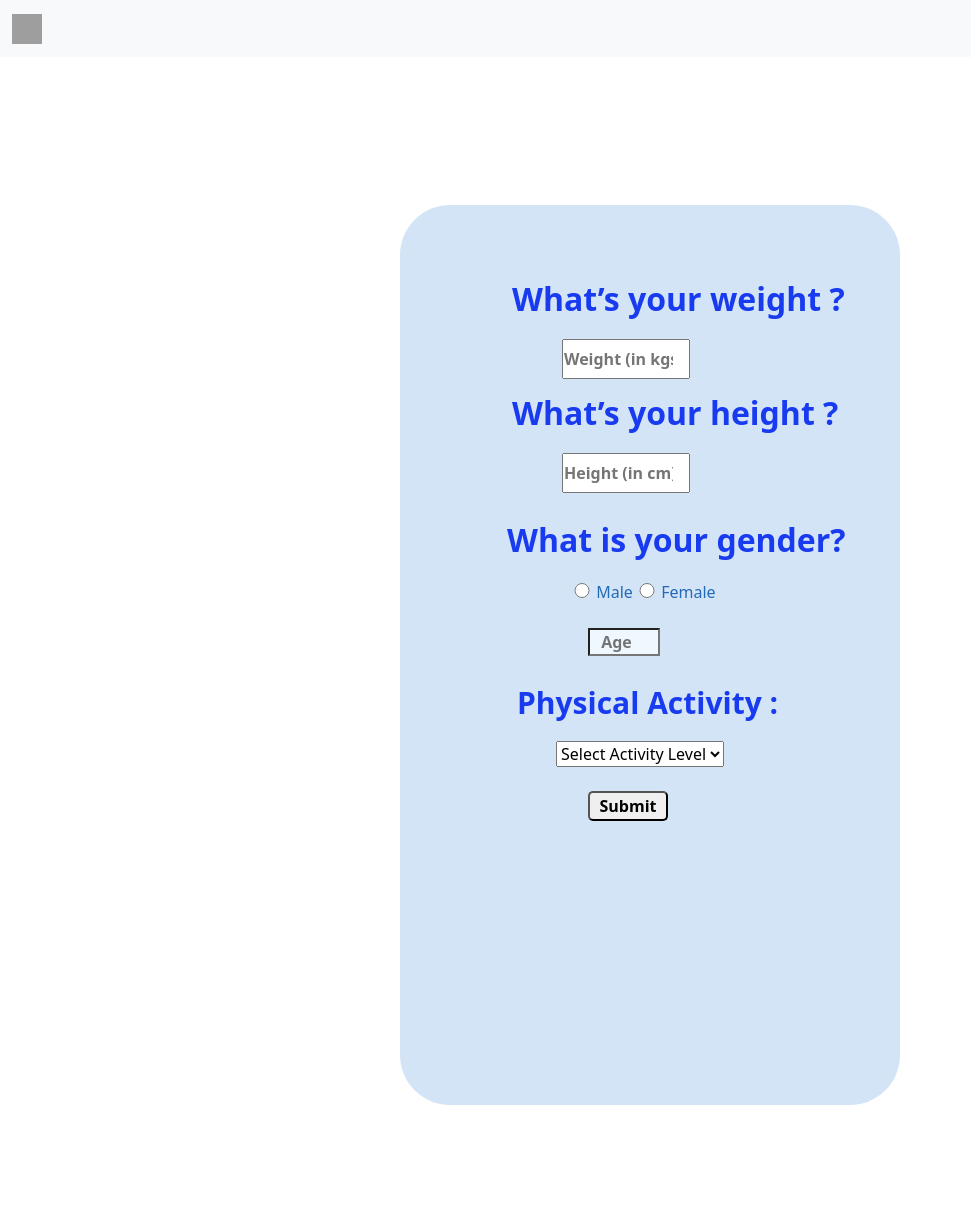
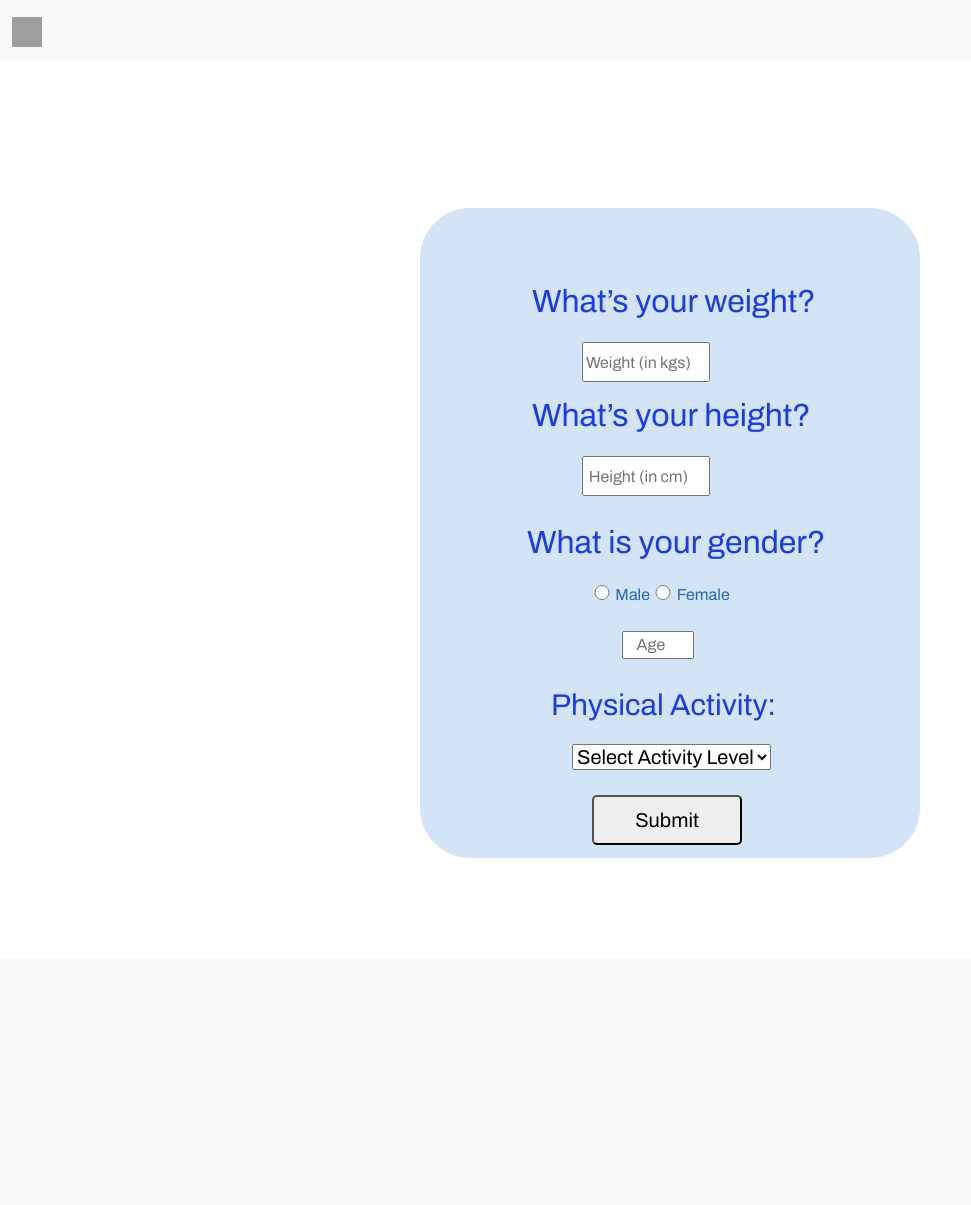
Before and after one commit to Vaishnavi0805/Diet-Plan-Maker, a Flask app: page / in a window 1280 px wide. Shown: the whole page, without its empty margins (0-971 px from the left). After the commit the page ends 858 px from the top, so only its background shows below. Run offline with Flask 2, Linux system fonts and the light colour scheme; grey boxes are pictures that could not be loaded.

Commit message:
Added font and improved UI

```diff
--- a/static/styles/style.css
+++ b/static/styles/style.css
@@ -1,18 +1,23 @@
 *{
     margin: 0px;
     padding: 0px;
+    font-family: 'Archivo', sans-serif;
 
 }
+
+
+
 .container{
     width: 500px;
-    height: 900px;
+    height: 650px;
     margin:100px;
-     margin-left: 50vmin;
+
     background-color:#D4E4F7;
     border-radius:50px;
     color: #236AB9;
-
-             }
+    position: relative;
+    left: 25%;
+    }
 
   .p1{
       margin-left:100px;
@@ -20,7 +25,6 @@
       font-size:2em;
       color:#183BF0;
       font-weight: bolder;
-
 
 
   }
@@ -76,25 +80,28 @@
      width: 4.5em;
      text-align: center;
      font-weight: bold !important;
-     background-color: aliceblue;
-     margin-left:11em;
+     margin-left:40%;
  }
- .p4{ margin-left:3.5em;
+ .p4{ margin-left: 25%;
       font-weight: bold;
       font-size:30px;
       color: #183BF0;
 
+
  }
  .dropdown-1{
-     margin-left:9em;
+     margin-left:7em;
      font-weight: 30px;
+     font-size: 20px;
  }
 
 .p5{
-    margin-left: 11em;
-    width:80px;
-    height:30px;
+    margin-left: 8em;
+    font-size: 20px;
+    width:150px;
+    height:50px;
     border-radius:5px;
     text-align: center;
     font-weight:bolder;
+
 }
--- a/templates/index.html
+++ b/templates/index.html
@@ -6,45 +6,22 @@
   <meta http-equiv="X-UA-Compatible" content="IE=edge">
   <meta name="viewport" content="width=device-width, initial-scale=1.0">
   <title>Webapp</title>
-
-
-  <!doctype html>
-  <html lang="en">
-
-  <head>
-    <!-- Required meta tags -->
-    <meta charset="utf-8">
-    <meta name="viewport" content="width=device-width, initial-scale=1">
-
-    <!-- Bootstrap CSS -->
-    <link href="https://cdn.jsdelivr.net/npm/bootstrap@5.1.3/dist/css/bootstrap.min.css" rel="stylesheet"
+  <link rel="preconnect" href="https://fonts.googleapis.com">
+  <link rel="preconnect" href="https://fonts.gstatic.com" crossorigin>
+  <link href="https://fonts.googleapis.com/css2?family=Archivo&display=swap" rel="stylesheet">
+  <!-- Bootstrap CSS -->
+  <link href="https://cdn.jsdelivr.net/npm/bootstrap@5.1.3/dist/css/bootstrap.min.css" rel="stylesheet"
       integrity="sha384-1BmE4kWBq78iYhFldvKuhfTAU6auU8tT94WrHftjDbrCEXSU1oBoqyl2QvZ6jIW3" crossorigin="anonymous">
 
-    <title>Hello, world!</title>
-
-
-
-    <link rel="stylesheet" href="../static/styles/style.css">
-
-
-
-  </head>
+  <link rel="stylesheet" href="../static/styles/style.css">
+</head>
 
 <body>
 
-
-  <!-- Optional JavaScript; choose one of the two! -->
-
-  <!-- Option 1: Bootstrap Bundle with Popper -->
   <script src="https://cdn.jsdelivr.net/npm/bootstrap@5.1.3/dist/js/bootstrap.bundle.min.js"
     integrity="sha384-ka7Sk0Gln4gmtz2MlQnikT1wXgYsOg+OMhuP+IlRH9sENBO0LRn5q+8nbTov4+1p"
     crossorigin="anonymous"></script>
 
-  <!-- Option 2: Separate Popper and Bootstrap JS -->
-  <!--
-    <script src="https://cdn.jsdelivr.net/npm/@popperjs/core@2.10.2/dist/umd/popper.min.js" integrity="sha384-7+zCNj/IqJ95wo16oMtfsKbZ9ccEh31eOz1HGyDuCQ6wgnyJNSYdrPa03rtR1zdB" crossorigin="anonymous"></script>
-    <script src="https://cdn.jsdelivr.net/npm/bootstrap@5.1.3/dist/js/bootstrap.min.js" integrity="sha384-QJHtvGhmr9XOIpI6YVutG+2QOK9T+ZnN4kzFN1RtK3zEFEIsxhlmWl5/YESvpZ13" crossorigin="anonymous"></script>
-    -->
 </body>
 
 </html>
@@ -67,10 +44,10 @@
   <form action="/" method="post">
     <div class="container">
 
-    <p class="p1">What’s your weight ? </p>
+    <p class="p1">What’s your weight?</p>
     <input type="number" min="1" max="110"name="Weight" id="" class= "weight-box"  placeholder="Weight (in kgs)">
 
-    <p class="p2">What’s your height ? </p>
+    <p class="p2">What’s your height?</p>
      <input type="number"min="1" max="210" name="Height" id="" class= "height-box" placeholder="Height (in cm)"> <br> <br>
 
     <p class= "p3">What is your gender?</p>
@@ -84,7 +61,7 @@
             <input type="radio" name="food" value="Veg"> Veg
             <input type="radio" name="food" value="Non-veg"> Non-veg
             <br><br> -->
-          <p class="p4"> Physical Activity : </p>
+          <p class="p4">Physical Activity:</p>
 
     <select name="PA" class="dropdown-1" id="" required>
       <option selected hidden value=""> Select Activity Level</option>
@@ -96,13 +73,7 @@
 
     </select>
     <br> <br>
-    <p ><input type="submit" value="Submit" class="p5"></p>
-
-
-
-
-
-
+    <input type="submit" value="Submit" class="p5">
 
 
   </div>
@@ -110,10 +81,6 @@
 
 
 
-
-
-
-
 </body>
 
 </html>
```
